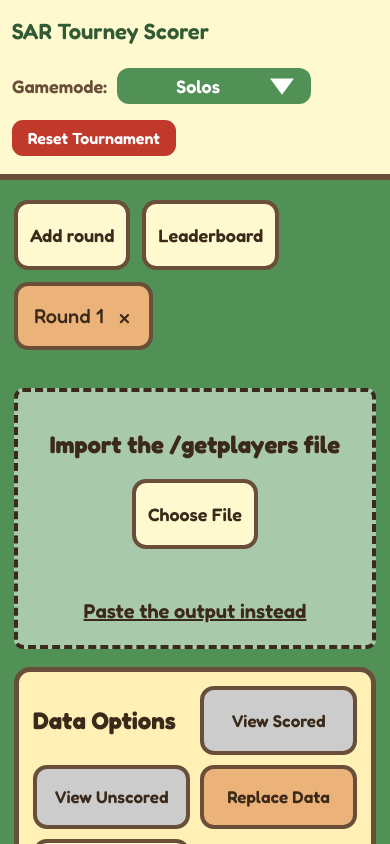
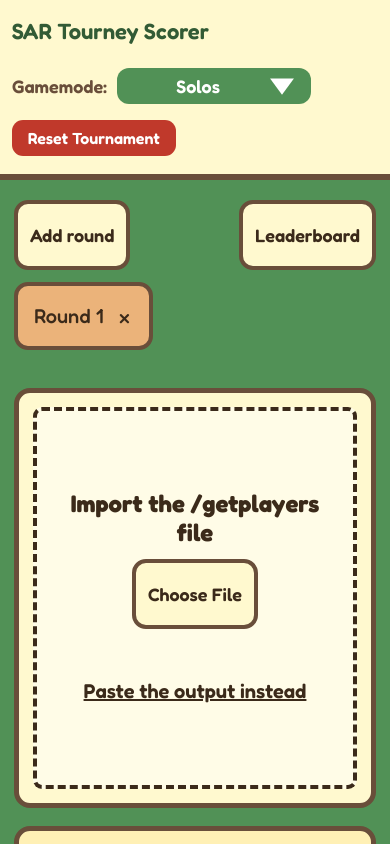
Before and after one commit to WaffleIngester/tourney-csulb, a SvelteKit app: page / in a window 390 px wide. Shown: the top 844 px of the page. Built offline with nearby package versions, Linux system fonts and the light colour scheme.

Commit message:
updated css

```diff
--- a/src/routes/page.css
+++ b/src/routes/page.css
@@ -1,39 +1,41 @@
-/* the following imports are what was found when visiting https://fonts.googleapis.com/css2?family=Fredoka:wght@300..700&display=swap
-... at the time of this project's creation. the sources given by above link were downloaded and copied into the project.
-
-so, if anything changes, we at least have this version of the font! */
+/* the following imports are what was found when visiting
+   https://fonts.googleapis.com/css2?family=Fredoka:wght@300..700&display=swap
+   ... at the time of this project's creation. the sources given by above link
+   were downloaded and copied into the project.
+   so, if anything changes, we at least have this version of the font! */
 
 /* hebrew */
 @font-face {
-  font-family: 'Fredoka';
+  font-family: "Fredoka";
   font-style: normal;
   font-weight: 300 700;
   font-stretch: 100%;
   font-display: swap;
-  src: url(/fonts/fredoka-hebrew.woff2) format('woff2');
+  src: url(/fonts/fredoka-hebrew.woff2) format("woff2");
   unicode-range: U+0307-0308, U+0590-05FF, U+200C-2010, U+20AA, U+25CC, U+FB1D-FB4F;
 }
+
 /* latin-ext */
 @font-face {
-  font-family: 'Fredoka';
+  font-family: "Fredoka";
   font-style: normal;
   font-weight: 300 700;
   font-stretch: 100%;
   font-display: swap;
-  src: url(/fonts/fredoka-latin-ext.woff2) format('woff2');
+  src: url(/fonts/fredoka-latin-ext.woff2) format("woff2");
   unicode-range: U+0100-02BA, U+02BD-02C5, U+02C7-02CC, U+02CE-02D7, U+02DD-02FF, U+0304, U+0308, U+0329, U+1D00-1DBF, U+1E00-1E9F, U+1EF2-1EFF, U+2020, U+20A0-20AB, U+20AD-20C4, U+2113, U+2C60-2C7F, U+A720-A7FF;
 }
+
 /* latin */
 @font-face {
-  font-family: 'Fredoka';
+  font-family: "Fredoka";
   font-style: normal;
   font-weight: 300 700;
   font-stretch: 100%;
   font-display: swap;
-  src: url(/fonts/fredoka-latin.woff2) format('woff2');
+  src: url(/fonts/fredoka-latin.woff2) format("woff2");
   unicode-range: U+0000-00FF, U+0131, U+0152-0153, U+02BB-02BC, U+02C6, U+02DA, U+02DC, U+0304, U+0308, U+0329, U+2000-206F, U+20AC, U+2122, U+2191, U+2193, U+2212, U+2215, U+FEFF, U+FFFD;
 }
-
 
 :root {
   /* chose to set the font here rather than in the body element */
@@ -46,7 +48,6 @@ so, if anything changes, we at least have this version of the font! */
   --color-surface-offset: #fff0b5; /* this is more of an accent but eeh */
   --color-outline: #694e3a;
   --color-text: #3b2a1a;
-
 
   /* buttons! ... mostly */
   --color-focus: #ebb37a;
@@ -88,6 +89,14 @@ textarea {
 button {
   color: inherit;
   cursor: pointer;
+}
+
+button:focus-visible,
+select:focus-visible,
+textarea:focus-visible,
+a:focus-visible {
+  outline: 4px solid var(--color-hover-critical);
+  outline-offset: 3px;
 }
 
 /* Header */
@@ -202,13 +211,16 @@ button {
 .button {
   min-height: 70px;
   padding: 12px 18px;
+  flex: 0 0 auto;
   font-size: 22px;
   white-space: nowrap;
-  flex: 0 0 auto;
 }
 
-.button:hover:not(:disabled) {
-  background: var(--color-hover-critical);
+/* use yellow for consistent button highlighting */
+.button:hover:not(:disabled),
+.button:focus-visible:not(:disabled),
+.button:active:not(:disabled) {
+  background: var(--color-selected-critical);
 }
 
 .round-tabs {
@@ -254,6 +266,7 @@ button {
   white-space: nowrap;
 }
 
+/* only the round currently being viewed gets the peach fill */
 .round-tab.active {
   background: var(--color-focus);
   font-weight: var(--weight-semi-bold);
@@ -280,7 +293,11 @@ button {
   font-weight: var(--weight-regular);
 }
 
-.leaderboard {
+.close-round:hover {
+  color: var(--color-warn);
+}
+
+.leaderboard-button {
   margin-left: 0;
 }
 
@@ -293,23 +310,31 @@ button {
   gap: 32px;
 }
 
+/* these panels share the same border and base fill */
 .scored-panel,
 .unscored-panel,
 .leaderboard-panel,
 .import-panel,
+.main-panel,
 .options-panel {
   border: 5px solid var(--color-outline);
   border-radius: 16px;
-  background: var(--color-surface);
 }
 
 .scored-panel,
 .unscored-panel,
 .leaderboard-panel,
 .config-panel,
-.import-panel {
+.import-panel,
+.main-panel {
+  min-width: 0;
   min-height: 600px;
   padding: 28px;
+  background: var(--color-surface);
+}
+
+.main-panel {
+  min-width: 0;
 }
 
 .drop-area {
@@ -326,9 +351,10 @@ button {
 
 .import-content {
   width: 100%;
+  min-height: 500px;
 }
 
-.import-title {
+.drop-area h1 {
   margin: 0 0 12px;
   color: var(--color-text);
   font-size: clamp(24px, 2.3vw, 36px);
@@ -359,7 +385,6 @@ button {
   outline-offset: 4px;
 }
 
-
 /* text that appears under Choose File when one is selected */
 .file-status {
   min-height: 24px;
@@ -384,11 +409,13 @@ button {
 }
 
 .options-panel {
+  min-width: 0;
   padding: 14px;
   background: var(--color-surface-offset);
 }
 
-.options-panel h1 {
+.options-panel h1,
+.options-panel h2 {
   margin: 0 0 14px;
   color: var(--color-text);
   text-align: center;
@@ -400,8 +427,9 @@ button {
   width: 100%;
   min-height: 76px;
   margin: 0 0 16px;
+  background: var(--color-surface);
   font-size: 26px;
-  background: var(--color-surface);
+  white-space: normal;
 }
 
 .option.selected {
@@ -417,6 +445,85 @@ button {
 .option:disabled {
   background: var(--color-disabled);
   cursor: not-allowed;
+}
+
+/* added for the scored and leaderboard tables */
+.data-content,
+.leaderboard-content {
+  min-height: 500px;
+}
+
+.data-content h1,
+.leaderboard-content h1 {
+  margin: 0 0 20px;
+  color: var(--color-text);
+  font-size: clamp(28px, 3vw, 40px);
+}
+
+.empty-message {
+  margin: 28px 0;
+  font-size: 20px;
+  text-align: center;
+}
+
+.leaderboard-table-wrap {
+  width: 100%;
+  overflow-x: auto;
+  border: 3px solid var(--color-outline);
+  border-radius: 12px;
+}
+
+.leaderboard-table {
+  width: 100%;
+  border-collapse: collapse;
+  background: var(--color-surface);
+  font-size: 18px;
+}
+
+.leaderboard-table th,
+.leaderboard-table td {
+  padding: 14px 16px;
+  border-bottom: 2px solid var(--color-outline);
+  text-align: left;
+}
+
+.leaderboard-table th {
+  background: var(--color-surface-offset);
+  font-weight: var(--weight-bold);
+}
+
+.leaderboard-table tbody tr:last-child td {
+  border-bottom: 0;
+}
+
+/* the top three places use the reference colors */
+.leaderboard-table tbody tr.place-first {
+  background: var(--color-selected-critical);
+}
+
+.leaderboard-table tbody tr.place-second {
+  background: #d0d0d0;
+}
+
+.leaderboard-table tbody tr.place-third {
+  background: var(--color-focus);
+}
+
+.rank-cell,
+.points-cell {
+  font-size: 22px;
+  font-weight: var(--weight-bold);
+}
+
+.tag-cell {
+  min-width: 80px;
+  font-size: 20px;
+  font-weight: var(--weight-bold);
+}
+
+.status-message {
+  margin: 12px 4px;
+  font-size: 17px;
 }
 
 /* Reset confirmation dialog */
@@ -457,11 +564,11 @@ button {
 .reset-dialog-actions {
   display: flex;
   justify-content: center;
-  gap: 78px;
+  gap: 28px;
   margin-top: 28px;
 }
 
-.reset-dialog-button {
+.reset-dialog-actions .button {
   min-width: 100px;
   min-height: 46px;
   padding: 6px 12px;
@@ -500,6 +607,10 @@ button {
   border-radius: 18px;
   background: var(--color-surface);
   color: var(--color-text);
+}
+
+.paste-form {
+  height: 100%;
 }
 
 .paste-dialog-close {
@@ -587,10 +698,16 @@ button {
   line-height: 1.25;
 }
 
+.paste-instructions > p:nth-child(2) {
+  margin: 12px 0 0;
+  font-size: 17px;
+  line-height: 1.3;
+}
+
 .paste-submit-button {
   min-width: 148px;
   min-height: 60px;
-  margin-top: 76px;
+  margin-top: auto;
   padding: 6px 14px;
   border: 5px solid var(--color-outline);
   border-radius: 16px;
@@ -639,7 +756,8 @@ button {
     font-size: 18px;
   }
 
-  .options-panel h1 {
+  .options-panel h1,
+  .options-panel h2 {
     font-size: 29px;
   }
 
@@ -679,7 +797,7 @@ button {
     order: 3;
   }
 
-  .leaderboard {
+  .leaderboard-button {
     margin-left: auto;
   }
 
@@ -687,9 +805,20 @@ button {
     grid-template-columns: 1fr;
   }
 
-  .import-panel {
+  .scored-panel,
+  .unscored-panel,
+  .leaderboard-panel,
+  .config-panel,
+  .import-panel,
+  .main-panel {
     min-height: 420px;
     padding: 14px;
+  }
+
+  .import-content,
+  .data-content,
+  .leaderboard-content {
+    min-height: 390px;
   }
 
   .drop-area {
@@ -697,12 +826,14 @@ button {
   }
 
   .options-panel {
+    min-height: 0;
     display: grid;
     grid-template-columns: 1fr 1fr;
     gap: 10px;
   }
 
-  .options-panel h1 {
+  .options-panel h1,
+  .options-panel h2 {
     grid-column: 1 / -1;
     margin-bottom: 4px;
   }
@@ -713,6 +844,10 @@ button {
     padding: 8px;
     font-size: 17px;
     white-space: normal;
+  }
+
+  .leaderboard-table {
+    min-width: 620px;
   }
 
   .reset-dialog-content {
```
